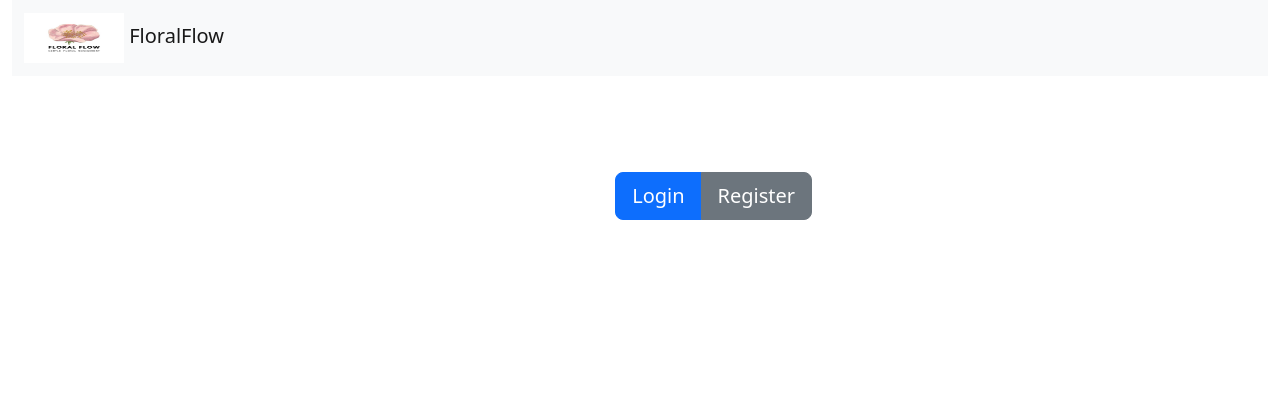
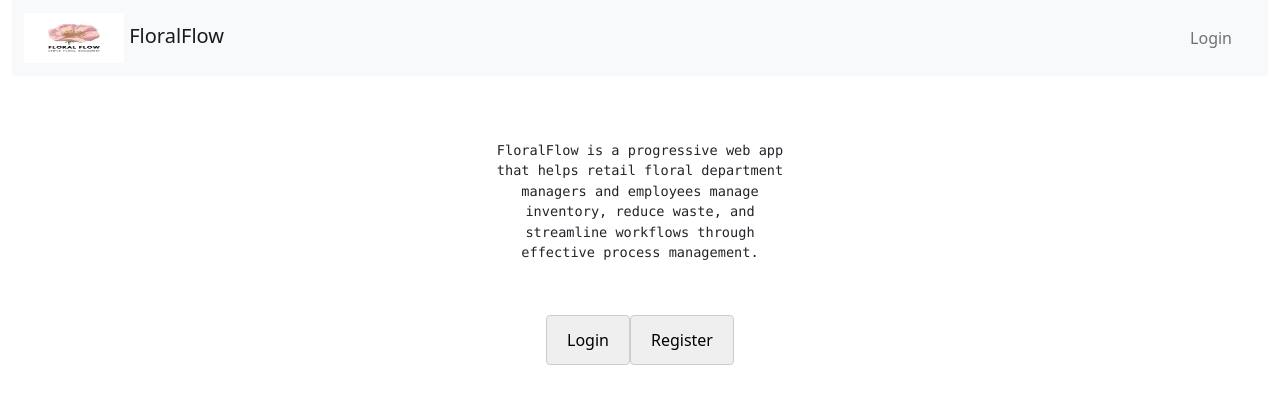
Before and after one commit to asiakay/floralflow, a Next.js app: page / in a window 1280 px wide. Shown: the top 404 px of the page. Built offline with nearby package versions, Linux system fonts and the light colour scheme; no server answers.

Commit message:
conditional render logged in access to manual

```diff
--- a/package.json
+++ b/package.json
@@ -9,6 +9,7 @@
     "lint": "next lint"
   },
   "dependencies": {
+    "@notionhq/client": "^2.2.4",
     "@stripe/react-stripe-js": "^2.1.0",
     "@stripe/stripe-js": "^1.52.1",
     "@vercel/analytics": "^1.0.0",
--- a/src/components/Layout.js
+++ b/src/components/Layout.js
@@ -1,5 +1,5 @@
 import React, { useState, useEffect } from 'react';
-import { Navbar, Container } from 'react-bootstrap';
+import { Navbar, Container, Nav, Offcanvas } from 'react-bootstrap';
 import Image from 'next/image';
 import { onAuthStateChanged, signOut } from 'firebase/auth';
 import { auth } from '../lib/firebase';
@@ -29,31 +29,37 @@ const handleLogout = async () => {
     }
   };
 
+  const expand = 'lg'; // Set the value of expand here
+
   return (
     <>
-      <Navbar bg="light" variant="light" className="mb-5">
+      <Navbar bg="light" expand={expand} className="mb-3">
         <Container fluid>
           <Navbar.Brand href="/">
             <Image src="/Logo.jpg" alt="Logo" width={100} height={50} />
             {' '}
             FloralFlow
           </Navbar.Brand>
-          {user && (
-            <div className="d-flex ms-auto">
-              <Navbar.Text className="me-3">
-              Signed in as: <Link href="/profile">{user.email}</Link>
-              </Navbar.Text>
-              <Navbar.Text className={`${styles.NavbarText}`}>
-                <Link href="/dashboard">View Items</Link>{' '}
-              </Navbar.Text>
-              <Navbar.Text className={`${styles.NavbarText}`}>
-                <Link href="/add">Add Item</Link>{' '}
-              </Navbar.Text>
-              <Navbar.Text className={`${styles.NavbarText}`}>
-                <Link href="#" onClick={handleLogout}>  Logout</Link>
-              </Navbar.Text>
-            </div>
+          <Navbar.Toggle aria-controls={`offcanvasNavbar-expand-${expand}`} />
+          <Navbar.Collapse id={`offcanvasNavbar-expand-${expand}`}>
+            <Nav className="justify-content-end flex-grow-1 pe-3">
+              {user ? (
+                <>
+                  <Nav.Link href="/profile">
+                    Signed in as: {user.email}
+                  </Nav.Link>
+                  <Nav.Link href="/dashboard">View Items</Nav.Link>
+                  <Nav.Link href="/add" >Add Item
+                  </Nav.Link>
+                  <Nav.Link href="#" onClick={handleLogout}>
+                    Logout
+                  </Nav.Link>
+                </>
+              ) : (
+                <Nav.Link href="/login">Login</Nav.Link>
               )}
+            </Nav>
+          </Navbar.Collapse>
         </Container>
       </Navbar>
       {children}
--- a/src/pages/_app.js
+++ b/src/pages/_app.js
@@ -1,7 +1,7 @@
 //import { useAnalytics } from '../hooks/useAnalytics';
 import{ Analytics } from '@vercel/analytics/react'
 ;
-import '@/styles/globals.css'
+import '../styles/globals.css'
 import '@/styles/reset.css'; // Import the reset.css file
 
 import 'bootstrap/dist/css/bootstrap.min.css';
--- a/src/pages/index.js
+++ b/src/pages/index.js
@@ -2,20 +2,23 @@ import React, { useState } from 'react';
 import { Container, Row, Col, ButtonGroup, Button } from 'react-bootstrap';
 import Head from 'next/head'
 import { signInWithEmailAndPassword, signInWithGoogle } from '../lib/auth';
+import { useUser } from '../contexts/UserContext';
 
 import Image from 'next/image';
-import { useRouter } from 'next/router' ;
+//import { useRouter } from 'next/router' ;
 import { auth } from '../lib/firebase';
 import styles from '../styles/Home.module.css'
+import Link from 'next/link';
 
 
 function HomePage() {
+  const {user} = useUser();
 
   const [email, setEmail] = useState('');
   const [password, setPassword] = useState('');
   const [error, setError] = useState('');
 
-  const router = useRouter();
+  //const router = useRouter();
 
 /*   const handleLogin = async (e) => {
     e.preventDefault();
@@ -50,6 +53,8 @@ setError(error.message);
 
   return (
      <>
+
+
        <Head>
 
         <title>FloralFlow App</title>
@@ -57,9 +62,14 @@ setError(error.message);
         <meta name="viewport" content="width=device-width, initial-scale=1" />
         <link rel="icon" href="/favicon.ico" />
       </Head>
+
           <Container className={`${styles.main} py-5`}>
       <Row className="justify-content-center">
         <Col xs={12} md={6} lg={4} className="text-center">
+
+
+
+
         {/* <Image src="/Logo.jpg" alt="Logo" width={100} height={50} /> */}
             {' '}        {/* <h1 className={`${styles.description} mt-3 mb-4`}>Login</h1> */}
 {/*       <p className={`${styles.description} lead mb-4`}>
@@ -82,20 +92,24 @@ Please enter your email and password to access your account.          </p>
           className={styles.input}
         />
         <button type="submit" className={styles.input}>Login</button> */}
+            <p className={`${styles.description} lead mb-4`}>
+
+        FloralFlow is a progressive web app that helps retail floral department managers and employees manage inventory, reduce waste, and streamline workflows through effective process management.<br></br><br></br>
+        </p>
+
+        {user ? (
+<Link href="https://floral487.gitbook.io/floral-clerk-manual/">Floral Clerk Manual</Link>
+
+     ) : (
         <ButtonGroup>
-  <Button href="/login" variant="primary" size="lg">Login</Button>
-  <Button href="/register" variant="secondary" size="lg">Register</Button>
+  <button href="/login"  className={`${styles.input}`}>Login</button>
+  <button href="/register"  className={`${styles.input}`}>Register</button>
 </ButtonGroup>
-   {/*    <div className="mt-4">or </div>
-      <button
-      type="button"
-      className='{`${styles.input} ${styles.googleButton}`}'
-      onClick={handleGoogleSignIn}
-      >Sign in with Google</button>
-      </form> */}
+  )}
     </Col>
      </Row>
         </Container>
+
 </>
   );
 }
--- a/src/styles/AddItemForm.module.css
+++ b/src/styles/AddItemForm.module.css
@@ -74,3 +74,9 @@
   border-radius: 4px;
   outline: none;
 }
+
+.label {
+  display: inline-block;
+  width: 150px;
+  text-align: center;
+}
--- a/src/styles/Home.module.css
+++ b/src/styles/Home.module.css
@@ -33,6 +33,16 @@
   background-color: rgba(var(--callout-rgb), 0.5);
   border: 1px solid rgba(var(--callout-border-rgb), 0.3);
   border-radius: var(--border-radius);
+}
+
+.input {
+  width: 100%;
+  padding: 12px 20px;
+  margin: 8px 0;
+  box-sizing: border-box;
+  border: 1px solid #ccc;
+  border-radius: 4px;
+  outline: none;
 }
 
 .code {
--- a/src/styles/globals.css
+++ b/src/styles/globals.css
@@ -11,15 +11,15 @@
 
   --primary-glow: conic-gradient(
     from 180deg at 50% 50%,
-    #16abff33 0deg,
-    #0885ff33 55deg,
-    #54d6ff33 120deg,
-    #0071ff33 160deg,
+    #ff69b433 0deg,
+    #ff00cc33 55deg,
+    #ff149333 120deg,
+    #ff007f33 160deg,
     transparent 360deg
   );
   --secondary-glow: radial-gradient(
-    rgba(255, 255, 255, 1),
-    rgba(255, 255, 255, 0)
+    rgba(255, 192, 203, 1),
+    rgba(255, 192, 203, 0)
   );
 
   --tile-start-rgb: 239, 245, 249;
```
Also changed, not shown: src/components/AddItemForm.js (+5 -4 lines), src/lib/api.js (added, +13 -0 lines), src/pages/add.js (+9 -7 lines), src/pages/dashboard.js (+10 -55 lines), 1 other file (tests, documents, lock files or other folders). Lines whose indentation alone changed are shown as unchanged.
